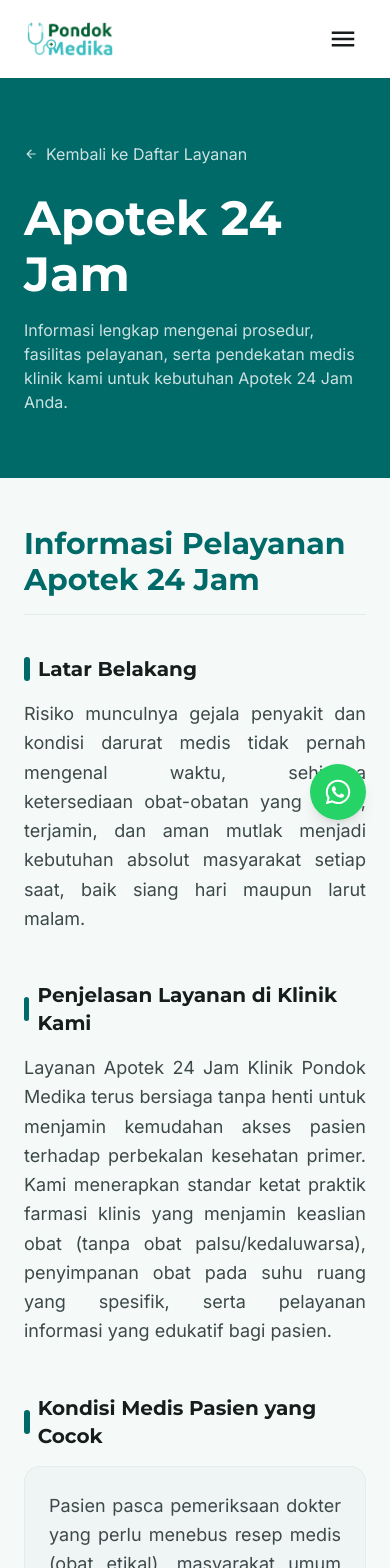
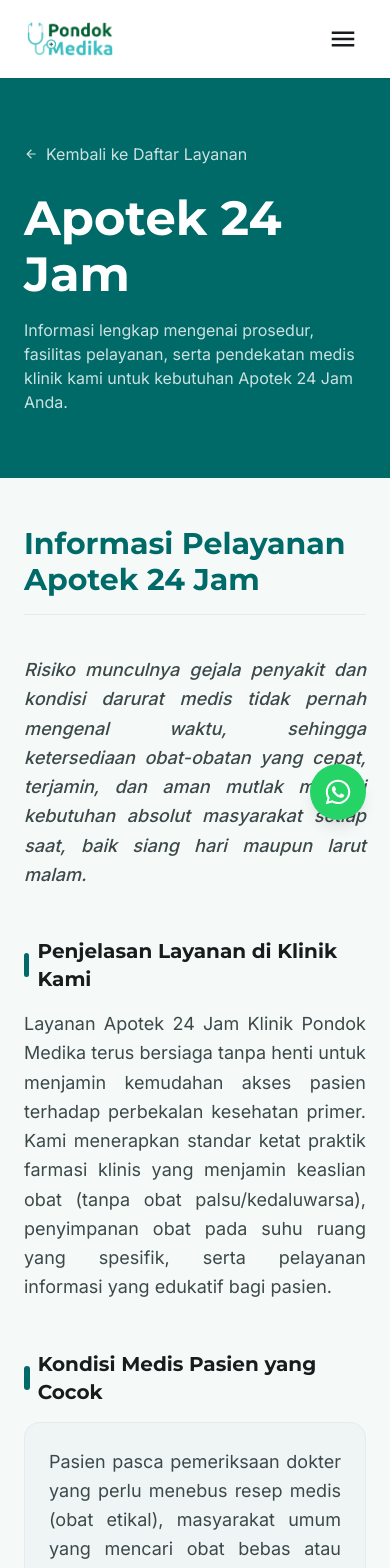
Before and after one commit to EkaMuhanaa/klinik-pondokmedika, a React (Vite) app: page /layanan/apotek-24-jam in a window 390 px wide. Shown: the top 1568 px of the page. Built offline with nearby package versions, Linux system fonts and the light colour scheme.

Commit message:
Remove Latar Belakang heading and sync phone numbers to WhatsApp CTA

```diff
--- a/src/Pages/ServiceDetail.jsx
+++ b/src/Pages/ServiceDetail.jsx
@@ -19,7 +19,7 @@ const serviceContents = {
     explanation: "Poli Umum Klinik Pondok Medika hadir sebagai pusat penanganan masalah kesehatan umum sehari-hari. Kami menyediakan diagnosis awal yang akurat, pengobatan komprehensif, serta edukasi kesehatan yang berpusat pada pencegahan penyakit. Pendekatan medis kami didasarkan pada prinsip kedokteran keluarga yang memandang pasien secara utuh.",
     conditions: "Pasien dengan keluhan demam, batuk, pilek, flu, nyeri sendi/otot, gangguan pencernaan (diare, maag), sakit kepala, infeksi ringan, serta pasien yang membutuhkan skrining awal atau pemantauan penyakit kronis seperti hipertensi dan diabetes mellitus terkontrol.",
     stages: "1. Anamnesis (wawancara riwayat kesehatan) mendalam.\n2. Pemeriksaan fisik komprehensif (tanda vital dan pemeriksaan spesifik).\n3. Penegakan diagnosis dan peresepan obat.\n4. Edukasi gaya hidup dan pencegahan penyakit.\n5. Surat rujukan ke dokter spesialis jika ditemukan indikasi kedaruratan atau penyakit kompleks.",
-    location: "Klinik Pondok Medika - Lantai 1, Gedung Utama\nTelp: (021) 555-0123 ext. 101"
+    location: "Klinik Pondok Medika - Lantai 1, Gedung Utama\nTelp: 0812-3416-3128"
   },
   "poli-gigi-mulut": {
     title: "Poli Gigi & Mulut",
@@ -27,7 +27,7 @@ const serviceContents = {
     explanation: "Poli Gigi dan Mulut Klinik Pondok Medika menyediakan perawatan preventif, kuratif, dan rehabilitatif untuk menjaga kesehatan rongga mulut, gigi, dan gusi. Kami menggunakan peralatan sterilisasi berstandar tinggi untuk memastikan kenyamanan dan keamanan pasien terbebas dari infeksi silang.",
     conditions: "Pasien yang mengalami sakit gigi, gigi berlubang (karies), radang gusi (gingivitis), penumpukan karang gigi, gigi sensitif, gigi impaksi, keluhan bau mulut (halitosis), atau pasien yang sekadar ingin melakukan pemeriksaan kebersihan gigi rutin.",
     stages: "1. Pemeriksaan awal kondisi rongga mulut dan gigi (Diagnostik).\n2. Pembersihan karang gigi (Scaling) jika diperlukan.\n3. Tindakan medis sesuai indikasi (penambalan, pencabutan, atau perawatan saluran akar).\n4. Resep obat pereda nyeri atau antibiotik jika ditemukan infeksi bakteri.\n5. Edukasi pemeliharaan kebersihan mulut mandiri di rumah (Dental Health Education).",
-    location: "Klinik Pondok Medika - Lantai 1, Sayap Kanan\nTelp: (021) 555-0123 ext. 102"
+    location: "Klinik Pondok Medika - Lantai 1, Sayap Kanan\nTelp: 0812-3416-3128"
   },
   "poli-kia": {
     title: "Poli KIA",
@@ -35,7 +35,7 @@ const serviceContents = {
     explanation: "Poli Kesehatan Ibu dan Anak (KIA) didedikasikan khusus untuk mendampingi setiap fase penting kehidupan wanita dan balita. Layanan ini dirancang dengan pendekatan yang hangat, empatik, dan mengutamakan kenyamanan psikologis ibu dan anak saat berkonsultasi maupun menjalani tindakan.",
     conditions: "Ibu hamil yang membutuhkan pemeriksaan rutin kehamilan (Antenatal Care), ibu pasca melahirkan (Postnatal Care), wanita usia subur yang membutuhkan layanan Keluarga Berencana (KB), serta bayi dan balita untuk pemantauan tumbuh kembang dan imunisasi.",
     stages: "1. Pendaftaran dan pengukuran dasar (berat badan, tekanan darah, ukur lingkar perut untuk ibu hamil).\n2. Pemeriksaan medis oleh dokter umum atau bidan terlatih.\n3. Sesi konseling laktasi, gizi kehamilan, atau pemilihan metode kontrasepsi jangka panjang/pendek.\n4. Pemberian suplemen vitamin atau injeksi vaksin imunisasi dasar untuk bayi/balita.\n5. Penjadwalan jadwal kontrol atau imunisasi bulan berikutnya.",
-    location: "Klinik Pondok Medika - Lantai 1, Area Khusus KIA (Bebas Asap Rokok & Ramah Anak)\nTelp: (021) 555-0123 ext. 103"
+    location: "Klinik Pondok Medika - Lantai 1, Area Khusus KIA (Bebas Asap Rokok & Ramah Anak)\nTelp: 0812-3416-3128"
   },
   "laboratorium": {
     title: "Laboratorium",
@@ -43,7 +43,7 @@ const serviceContents = {
     explanation: "Fasilitas Laboratorium Klinik Pondok Medika menyediakan pengujian diagnostik in-vitro yang cepat dan presisi tinggi. Kami secara disiplin menjalankan prosedur kontrol kualitas internal yang ketat (patient safety) agar hasil tes dapat menjadi rujukan ilmiah yang akurat bagi para dokter dalam menentukan peta terapi pengobatan.",
     conditions: "Pasien yang mendapatkan rujukan dari dokter pemeriksa untuk uji laboratorium spesifik, pasien yang melakukan pendaftaran medical check-up rutin, penderita penyakit kronis yang butuh pemantauan berkala (seperti cek HbA1c atau profil lipid), serta individu yang curiga terinfeksi virus/bakteri.",
     stages: "1. Verifikasi formulir rujukan dokter atau permintaan tes mandiri pasien.\n2. Proses pengambilan spesimen (darah, urine, sputum, atau feses) dengan teknik aseptik yang higienis dan minim nyeri.\n3. Pemrosesan sampel uji menggunakan instrumen penganalisis otomatis termutakhir.\n4. Validasi mikroskopis dan elektronis hasil uji laboratorium oleh penanggung jawab analis medis.\n5. Penyerahan hasil akhir berupa cetak laporan atau dikirim otomatis ke sistem rekam medis dokter perujuk.",
-    location: "Klinik Pondok Medika - Lantai 1, Berdekatan dengan Ruang UGD\nTelp: (021) 555-0123 ext. 105"
+    location: "Klinik Pondok Medika - Lantai 1, Berdekatan dengan Ruang UGD\nTelp: 0812-3416-3128"
   },
   "apotek-24-jam": {
     title: "Apotek 24 Jam",
@@ -51,7 +51,7 @@ const serviceContents = {
     explanation: "Layanan Apotek 24 Jam Klinik Pondok Medika terus bersiaga tanpa henti untuk menjamin kemudahan akses pasien terhadap perbekalan kesehatan primer. Kami menerapkan standar ketat praktik farmasi klinis yang menjamin keaslian obat (tanpa obat palsu/kedaluwarsa), penyimpanan obat pada suhu ruang yang spesifik, serta pelayanan informasi yang edukatif bagi pasien.",
     conditions: "Pasien pasca pemeriksaan dokter yang perlu menebus resep medis (obat etikal), masyarakat umum yang mencari obat bebas atau obat bebas terbatas (OTC), pembelian suplemen/vitamin harian, kebutuhan alat medis/P3K dasar, atau pasien yang membutuhkan sesi konsultasi ringan mengenai tata cara penggunaan obat.",
     stages: "1. Penerimaan lembar resep dan skrining farmakologis awal oleh asisten apoteker/apoteker jaga.\n2. Penyiapan, penimbangan, dan peracikan sediaan obat (puyer/kapsul/salep) sesuai resep medis dokter.\n3. Pengecekan silang akhir (cross-check) terkait kesesuaian jenis obat, jumlah dosis, dan nama pasien.\n4. Penyerahan obat kepada pasien yang disertai dengan Pelayanan Informasi Obat (PIO) interaktif mengenai pantangan, aturan pakai, dan antisipasi efek samping ringan.\n5. Transaksi pembayaran obat di loket kasir farmasi.",
-    location: "Klinik Pondok Medika - Lantai 1, Sayap Depan Lobi Utama (Mudah Diakses dari Jalan Raya)\nTelp: (021) 555-0123 ext. 107"
+    location: "Klinik Pondok Medika - Lantai 1, Sayap Depan Lobi Utama (Mudah Diakses dari Jalan Raya)\nTelp: 0812-3416-3128"
   },
   "unit-gawat-darurat": {
     title: "Unit Gawat Darurat (UGD)",
@@ -59,7 +59,7 @@ const serviceContents = {
     explanation: "Unit Gawat Darurat (UGD) Klinik Pondok Medika adalah layanan fasilitas medis kedaruratan lini pertama yang selalu bersiaga penuh 24 jam sehari, tiada henti dalam seminggu. Kami disokong oleh dokter dan perawat triase khusus yang terlatih untuk menangani segala bentuk kasus kedaruratan (life-saving) dengan respon responsif yang sangat berpacu melawan waktu.",
     conditions: "Pasien dengan keluhan kondisi akut, kritis, hingga mengancam stabilitas jiwa atau berisiko cacat tubuh, contohnya seperti trauma berat pasca kecelakaan, luka robekan fisik parah, pendarahan tak terkendali, kejang, serangan asma akut parah, keluhan nyeri dada mendadak menyebar, dehidrasi hebat (diare akut), luka bakar, ataupun kondisi medis memburuk secara mendadak lainnya.",
     stages: "1. Penerimaan pasien dari ambulans/pengantar dan evaluasi tanda vital awal secara seketika (instan).\n2. Penerapan sistem Triase (pemilahan prioritas urutan penanganan berdasarkan kategori keparahan kondisi: label Merah, Kuning, atau Hijau).\n3. Pelaksanaan tindakan resusitasi, injeksi darurat, dan stabilisasi tahap awal untuk menyelamatkan nyawa pasien (life-saving).\n4. Observasi parameter fungsi organ/tanda vital lanjutan serta pelaksanaan tes lab ringkas apabila dibutuhkan dokter.\n5. Keputusan tindakan medis selanjutnya (disposisi): observasi pulang ke rumah, dirujuk pindah ke fasilitas rawat inap klinik, atau dirujuk segera memakai ambulans darurat ke rumah sakit rujukan tingkat lanjut dengan kelengkapan lebih memadai.",
-    location: "Klinik Pondok Medika - Gedung Utama, Pintu Akses Terpisah Bagian Samping (Khusus Drop-off Ambulans/Pasien)\nTelp: (021) 555-0118 (Nomor Direct Line UGD Bebas Beban 24 Jam)"
+    location: "Klinik Pondok Medika - Gedung Utama, Pintu Akses Terpisah Bagian Samping (Khusus Drop-off Ambulans/Pasien)\nTelp: 0812-3416-3128"
   }
 };
 
@@ -100,11 +100,7 @@ const ServiceDetail = () => {
 
             <div className="space-y-12">
               <div>
-                <h3 className="font-bold text-xl text-on-surface mb-4 flex items-center gap-2">
-                  <span className="w-1.5 h-6 bg-primary rounded-full inline-block"></span>
-                  Latar Belakang
-                </h3>
-                <p className="text-on-surface-variant leading-relaxed text-justify text-lg">
+                <p className="text-on-surface-variant leading-relaxed text-justify text-lg font-medium italic">
                   {serviceData?.background || defaultText}
                 </p>
               </div>
@@ -158,9 +154,9 @@ const ServiceDetail = () => {
                     {serviceData?.location || "Klinik Pondok Medika - Alamat Pusat"}
                   </p>
                 </div>
-                <div className="bg-primary text-white font-bold py-3 px-6 rounded-full whitespace-nowrap shadow-md">
+                <a href="https://wa.me/6281234163128" target="_blank" rel="noreferrer" className="bg-primary text-white font-bold py-3 px-6 rounded-full whitespace-nowrap shadow-md hover:bg-primary-container hover:text-on-primary-container transition-colors">
                   Hubungi Sekarang
-                </div>
+                </a>
               </div>
             </div>
           </div>
```
